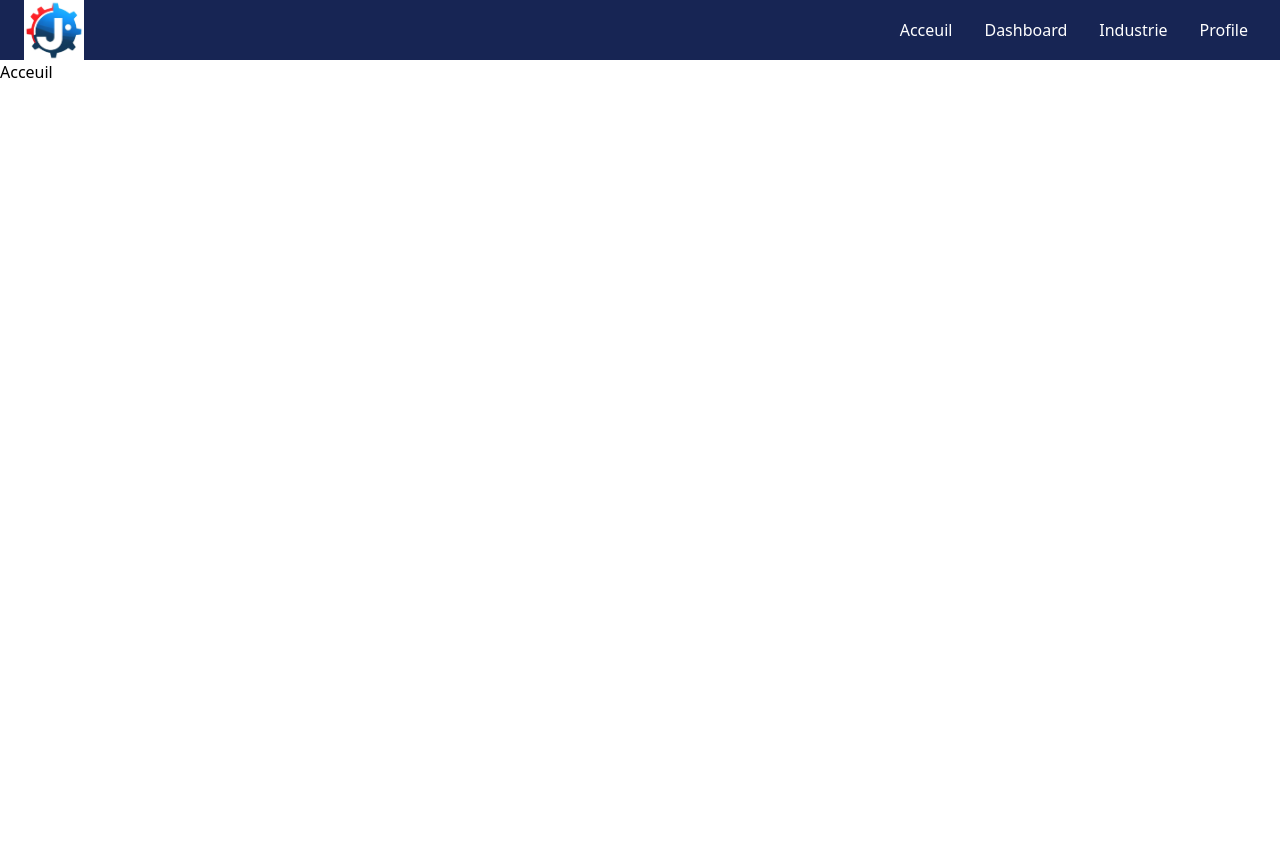
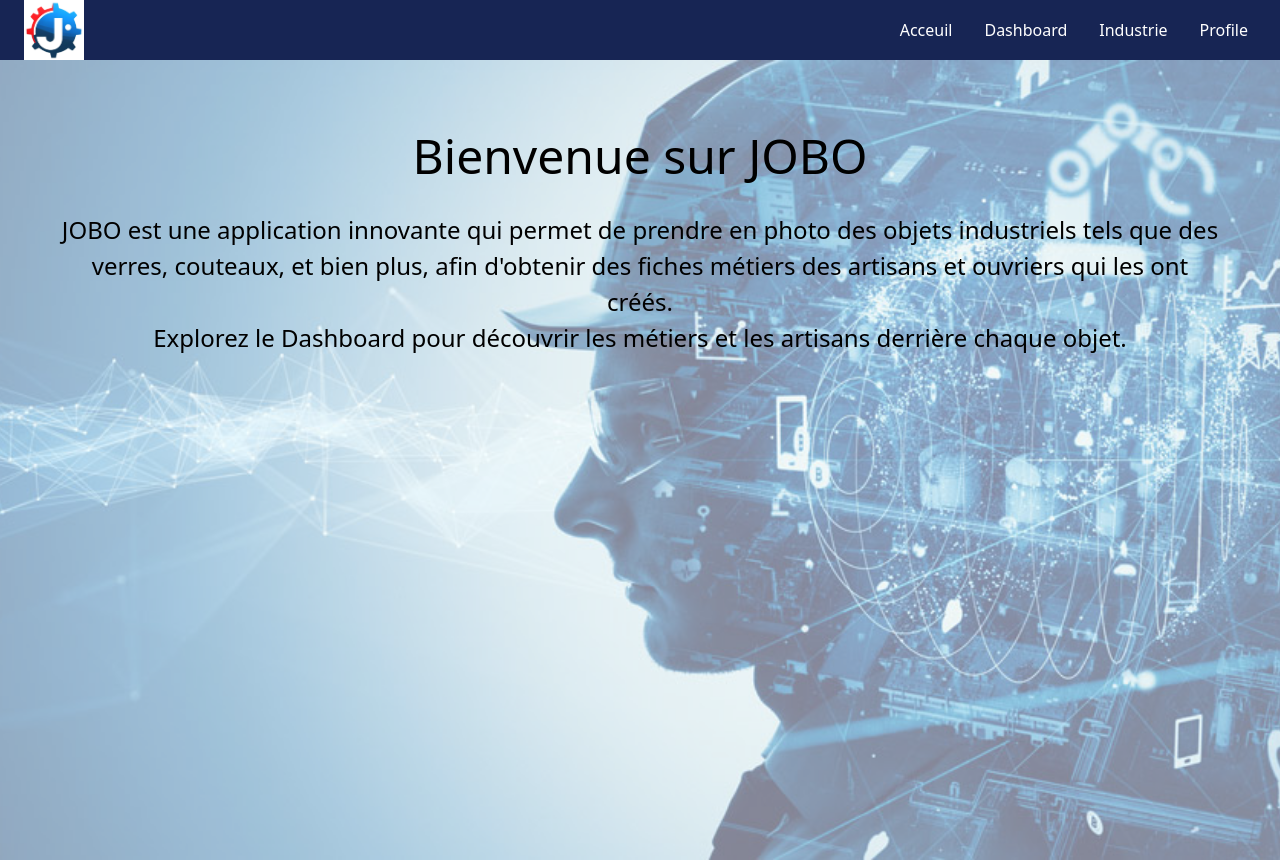
Before and after one commit to Dadan951/jobo-analytics, a Next.js app: page /acceuil in a window 1280 px wide. Before the commit the page ends 800 px from the top, so only its background shows below. Built offline with nearby package versions, Linux system fonts and the light colour scheme.

Commit message:
Amelioration page acceuil

```diff
--- /dev/null
+++ b/src/app/acceuil/Acceuil.module.css
@@ -0,0 +1,41 @@
+.acceuilContainer {
+  position: relative;
+  height: 100vh;
+  display: flex;
+  justify-content: center;
+  align-items: flex-start;;
+  text-align: center;
+  padding: 20px;
+  color: black;
+}
+
+.acceuilContainer::before {
+  content: '';
+  position: absolute;
+  top: 0;
+  left: 0;
+  width: 100%;
+  height: 100%;
+  background-image: url('/industrie-850.jpeg');
+  background-size: cover;
+  background-position: center;
+  opacity: 0.5;
+  z-index: -1;
+}
+
+.acceuilContent {
+  position: relative;
+  padding: 40px;
+  border-radius: 10px;
+}
+
+.acceuilTitle {
+  font-size: 3em;
+  margin-bottom: 20px;
+  align-items: flex-start;;
+}
+
+.acceuilDescription {
+  font-size: 1.5em;
+  align-items: center;;
+}
--- a/src/app/acceuil/page.tsx
+++ b/src/app/acceuil/page.tsx
@@ -1,7 +1,21 @@
+import Head from 'next/head';
+import styles from './Acceuil.module.css';
+
 export default function Acceuil() {
   return (
-
-      <div className="">Acceuil</div>
-
+    <div className={styles.acceuilContainer}>
+      <Head>
+        <title>Accueil - JOBO</title>
+      </Head>
+      <div className={styles.acceuilContent}>
+        <h1 className={styles.acceuilTitle}>Bienvenue sur JOBO</h1>
+        <p className={styles.acceuilDescription}>
+          JOBO est une application innovante qui permet de prendre en photo des objets industriels tels que des verres, couteaux, et bien plus, afin d'obtenir des fiches métiers des artisans et ouvriers qui les ont créés.
+        </p>
+        <p className={styles.acceuilDescription}>
+          Explorez le Dashboard pour découvrir les métiers et les artisans derrière chaque objet.
+        </p>
+      </div>
+    </div>
   );
 }
```
Also changed, not shown: public/industrie-850.jpeg (added).
